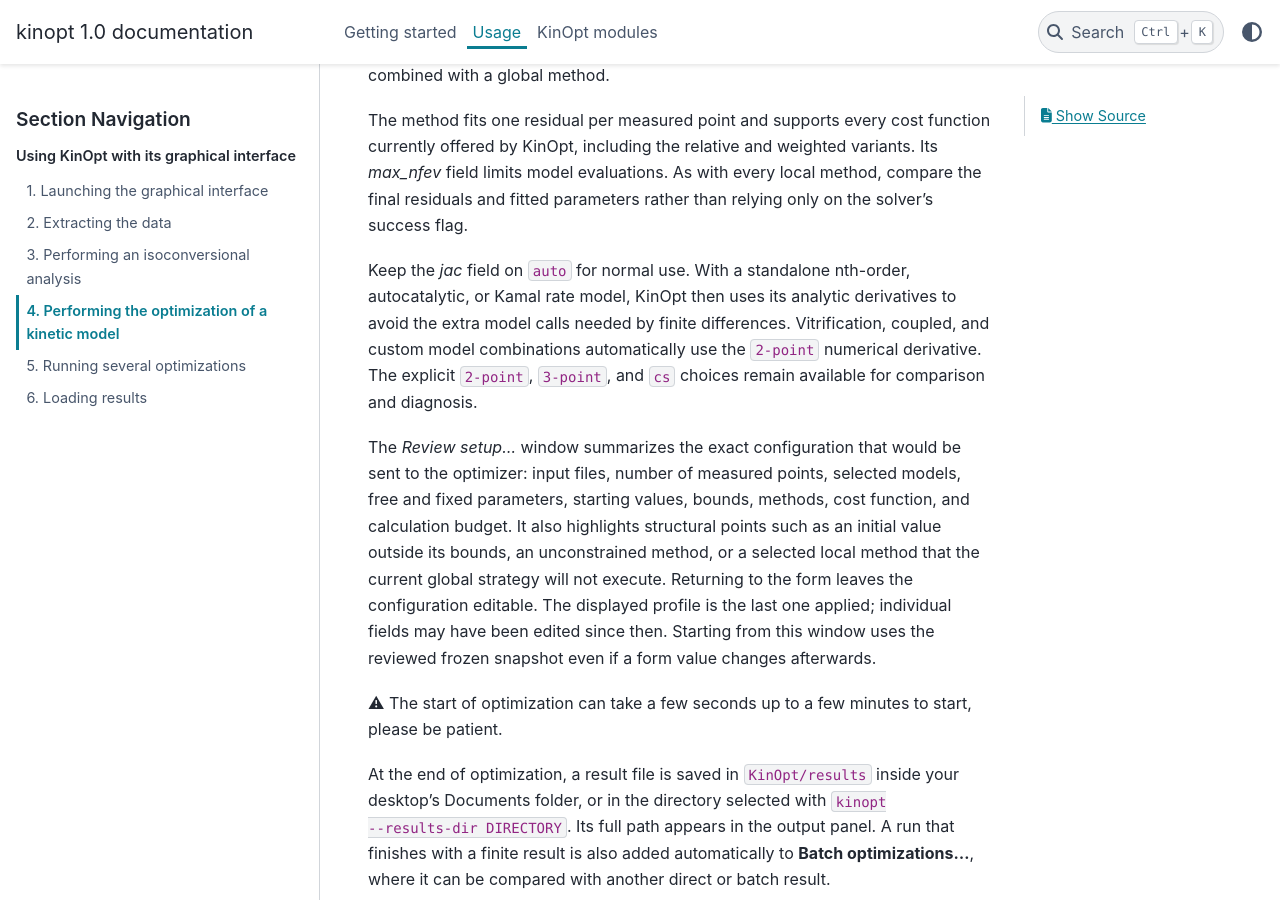
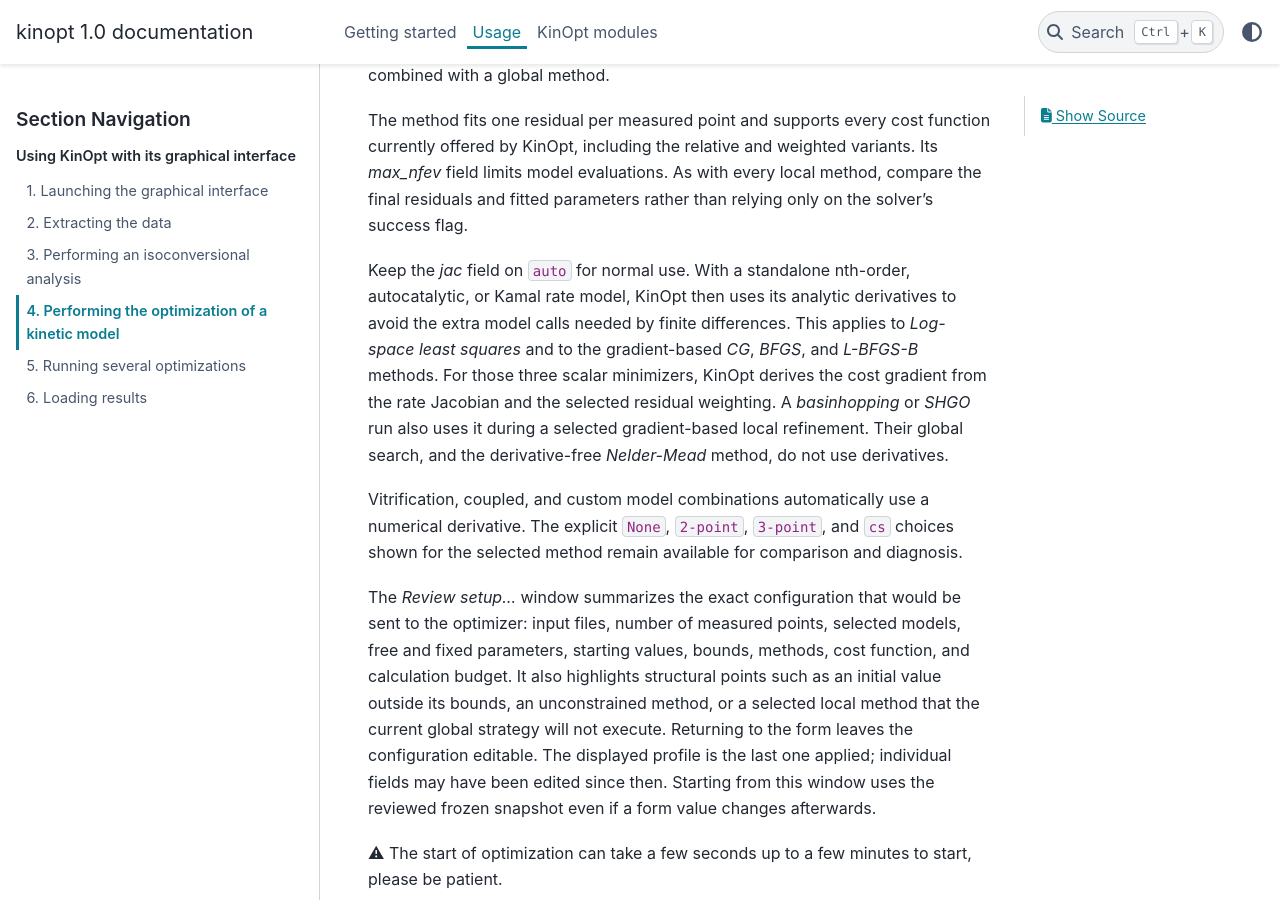
Before and after one commit to alan-tabore/KinOpt, a Sphinx documentation site: the page built from docs/source/launch_optimization.rst, in a window 1280 px wide and 900 px high, scrolled down 1640 px. Built offline with Sphinx 7.4.7 and the PyData theme 0.15.4, drawn with Linux system fonts in a browser that asks for light colours.

Commit message:
Explain automatic gradients for local methods

```diff
--- a/docs/source/launch_optimization.rst
+++ b/docs/source/launch_optimization.rst
@@ -64,10 +64,18 @@
 
 Keep the *jac* field on ``auto`` for normal use. With a standalone nth-order,
 autocatalytic, or Kamal rate model, KinOpt then uses its analytic derivatives
-to avoid the extra model calls needed by finite differences. Vitrification,
-coupled, and custom model combinations automatically use the ``2-point``
-numerical derivative. The explicit ``2-point``, ``3-point``, and ``cs``
-choices remain available for comparison and diagnosis.
+to avoid the extra model calls needed by finite differences. This applies to
+*Log-space least squares* and to the gradient-based *CG*, *BFGS*, and
+*L-BFGS-B* methods. For those three scalar minimizers, KinOpt derives the cost
+gradient from the rate Jacobian and the selected residual weighting. A
+*basinhopping* or *SHGO* run also uses it during a selected gradient-based local
+refinement. Their global search, and the derivative-free *Nelder-Mead* method,
+do not use derivatives.
+
+Vitrification, coupled, and custom model combinations automatically use a
+numerical derivative. The explicit ``None``, ``2-point``, ``3-point``, and
+``cs`` choices shown for the selected method remain available for comparison
+and diagnosis.
 
 The *Review setup…* window summarizes the exact configuration that would be
 sent to the optimizer: input files, number of measured points, selected models,
```
Also changed, not shown: 1 other file.
